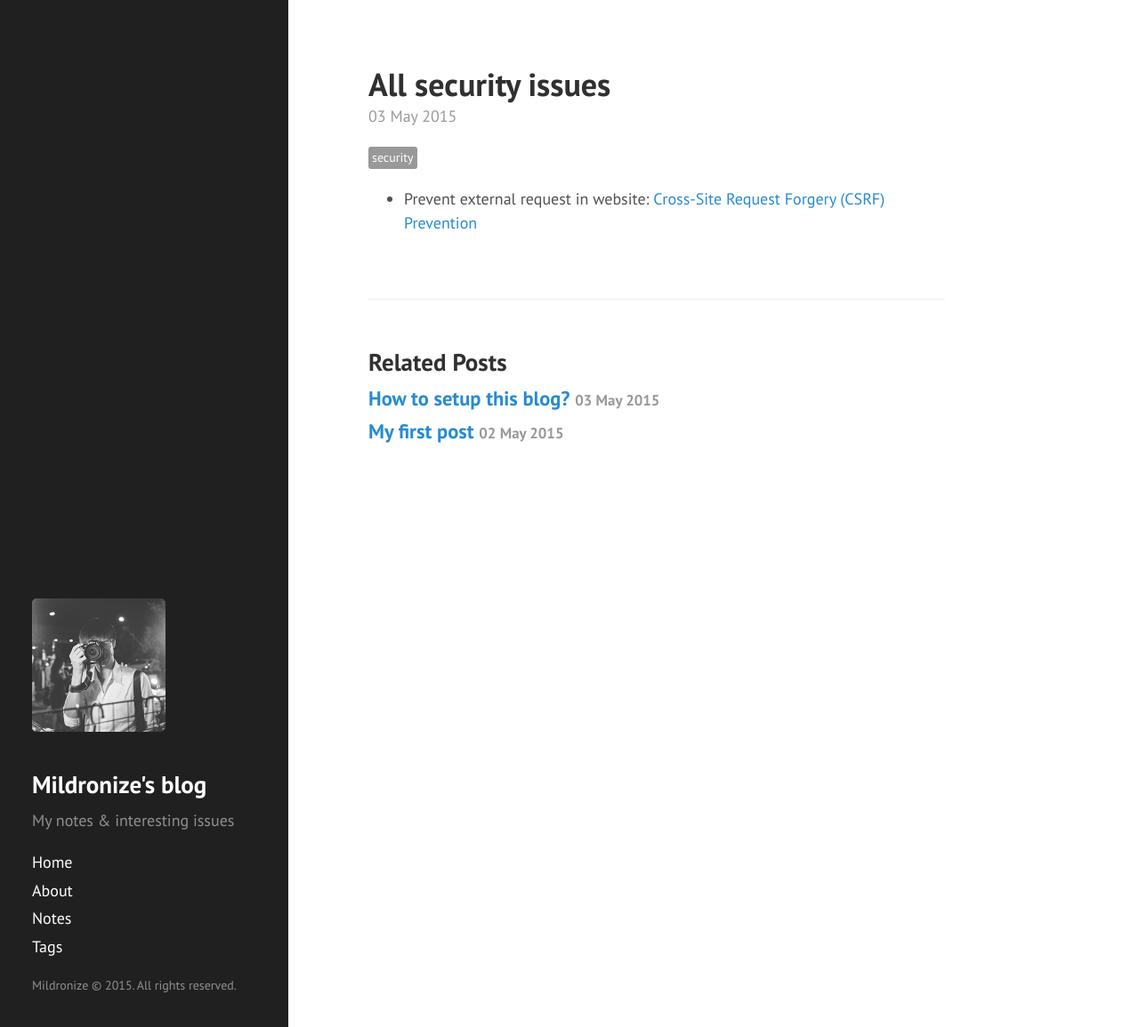
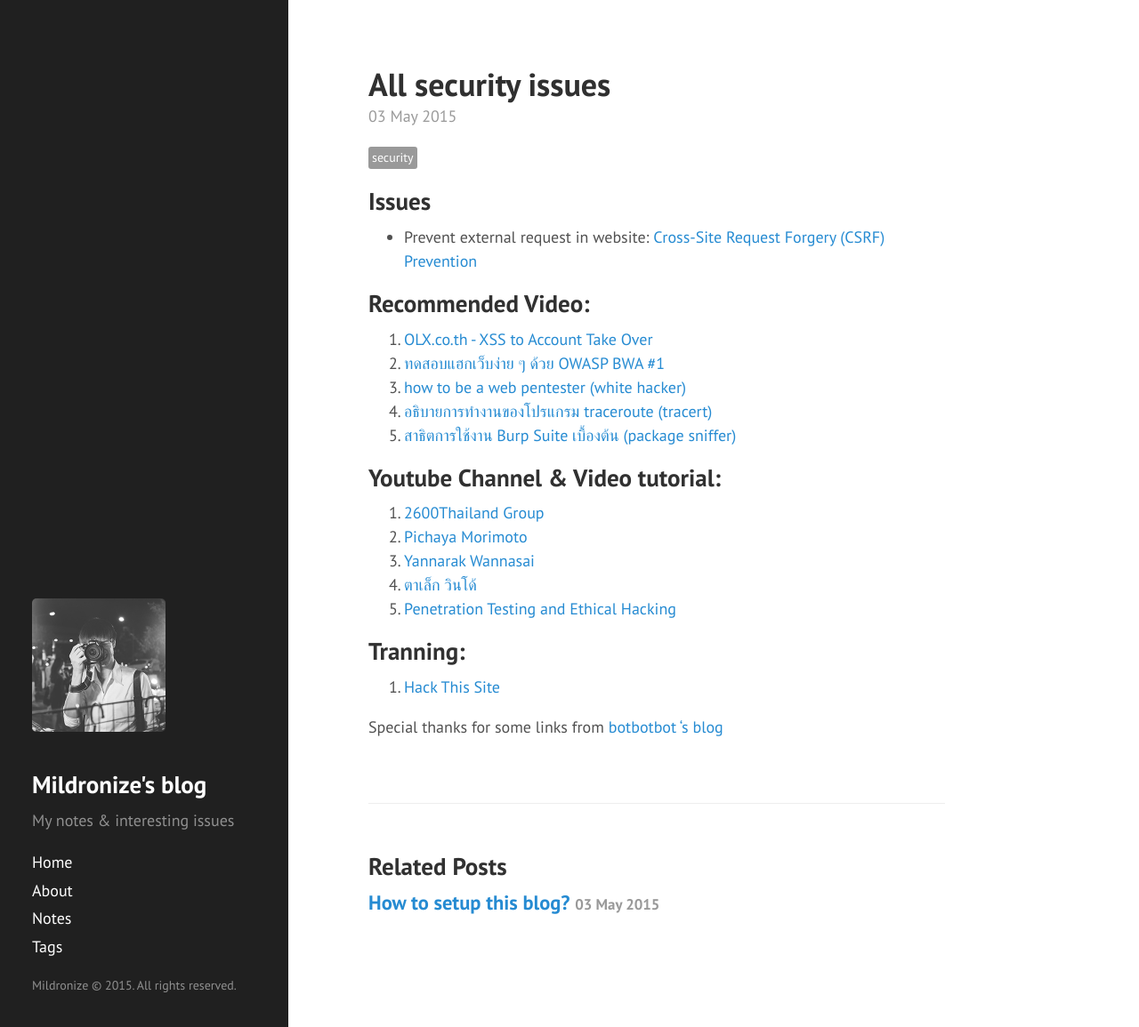
Before and after one commit to mildronize/blog-jekyll, a Jekyll site: the page built from _posts/2015-05-03-all-security-issues.md, in a window 1280 px wide and 1155 px high. Shown: the whole window at 89% size. Built offline with Jekyll 4.4.1, drawn with Linux system fonts in a browser that asks for light colours; Markdown is read by kramdown in place of the engine named in the settings.

Commit message:
fill contents

```diff
--- a/_posts/2015-05-03-all-security-issues.md
+++ b/_posts/2015-05-03-all-security-issues.md
@@ -7,4 +7,25 @@ category: notes
 permalink: notes/security
 ---
 
+## Issues
 - Prevent external request in website: [Cross-Site Request Forgery (CSRF) Prevention](https://www.owasp.org/index.php/Cross-Site_Request_Forgery_(CSRF)_Prevention_Cheat_Sheet)
+
+## Recommended Video:
+1. [OLX.co.th - XSS to Account Take Over](https://www.youtube.com/watch?v=BTq0OO8EFeU)
+2. [ทดสอบแฮกเว็บง่าย ๆ ด้วย OWASP BWA #1](https://www.youtube.com/watch?v=CbqU51yZH-4)
+3. [how to be a web pentester (white hacker)](https://www.youtube.com/watch?v=xh45fBIANpc)
+4. [อธิบายการทำงานของโปรแกรม traceroute (tracert)](https://www.youtube.com/watch?v=BgAiMgDnIDY)
+5. [สาธิตการใช้งาน Burp Suite เบื้องต้น (package sniffer)](https://www.youtube.com/watch?v=-_Hejoa1ESM)
+
+
+## Youtube Channel & Video tutorial:
+1. [2600Thailand Group](https://www.youtube.com/user/2600Thailand/videos)
+2. [Pichaya Morimoto](https://www.youtube.com/user/pich4ya/videos)
+3. [Yannarak Wannasai](https://www.youtube.com/user/yannarak/videos)
+4. [ตาเล็ก วินโด้](https://www.youtube.com/user/opkwin/videos)
+5. [Penetration Testing and Ethical Hacking](http://www.cybrary.it/course/ethical-hacking/)
+
+## Tranning:
+1. [Hack This Site](https://www.hackthissite.org)
+
+Special thanks for some links from [botbotbot 's blog](http://dev.im-bot.com/Security/)
```
Also changed, not shown: _posts/2015-05-02-my-first-post.md (deleted, +0 -10 lines).
